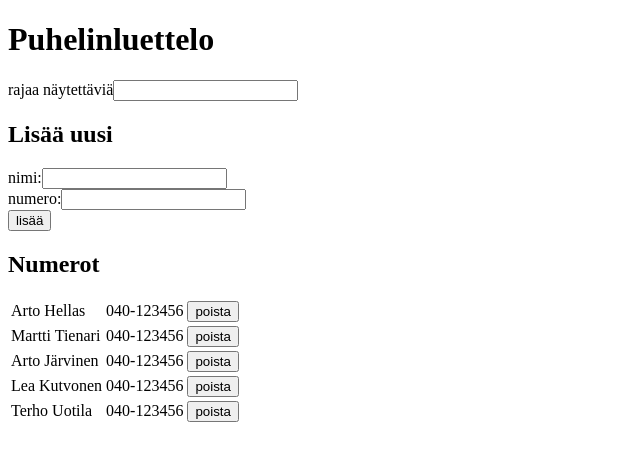
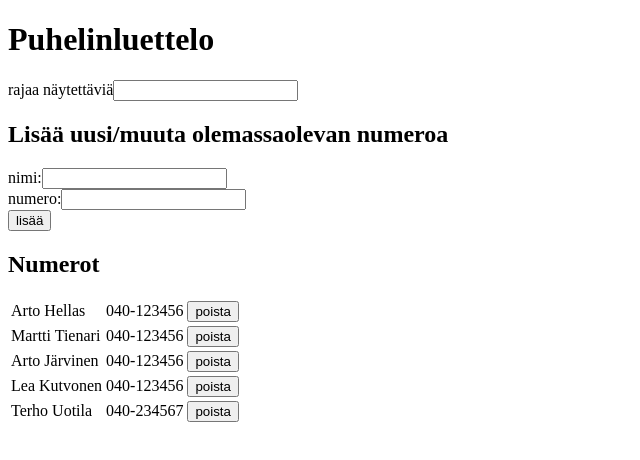
Before and after one commit to EnsioS/fullstack-hy, a React (Create React App) app in the folder osa2/puhelinluettelo/: page / in a window 1280 px wide. Shown: the top 460 px of the page, without its empty margins (0-640 px from the left). Built offline with nearby package versions, Linux system fonts and the light colour scheme; data requests are answered from the project's data file.

Commit message:
teht 2.17, puhelinluettelo osa 10

```diff
--- a/osa2/puhelinluettelo/db.json
+++ b/osa2/puhelinluettelo/db.json
@@ -22,7 +22,7 @@
     },
     {
       "name": "Terho Uotila",
-      "number": "040-123456",
+      "number": "040-234567",
       "id": 6
     }
   ]
--- a/osa2/puhelinluettelo/src/App.js
+++ b/osa2/puhelinluettelo/src/App.js
@@ -25,17 +25,39 @@ class App extends React.Component {
       })
   }
 
-  addPerson = (event) => {
+  handleFormSubmit = (event) => {
     event.preventDefault()
     let persons = this.state.persons
-    const isNewName = !(persons.find((person) => person.name === this.state.newName))
+    const knownPerson = persons.find((person) => person.name === this.state.newName)
 
-    if (isNewName) {
     const person = {
       name: this.state.newName,
       number: this.state.newNumber
     }
 
+    if (knownPerson) {
+      this.updatePerson(knownPerson.id, person)
+    } else {
+      this.addPerson(person)
+    }
+  }
+
+  updatePerson = (id, person) => {
+    if (window.confirm(person.name + " on jo luettelossa, korvataanko vanha numero uudella?")) {
+    personService
+      .update(id, person)
+      .then(knownPerson => {
+        const persons = this.state.persons.filter(n => n.id !== id)
+        this.setState({
+          persons: persons.concat(knownPerson),
+          newName: '',
+          newNumber: ''
+        })
+      })
+    }
+  }
+
+  addPerson = (person) => {
     personService
       .create(person)
       .then(newPerson => {
@@ -45,12 +67,6 @@ class App extends React.Component {
           newNumber: ''
         })
       })
-    } else {
-      this.setState({
-        newName: '',
-        newNumber: ''
-      })
-    }
   }
 
   deletePerson = (person) => {
@@ -85,7 +101,7 @@ class App extends React.Component {
           handleValueChange={this.handleValueChange}
         />
         <LisaaUusi
-          addPerson={this.addPerson}
+          handleFormSubmit={this.handleFormSubmit}
           newName={this.state.newName}
           newNumber={this.state.newNumber}
           handleValueChange={this.handleValueChange}
--- a/osa2/puhelinluettelo/src/components/LisaaUusi.js
+++ b/osa2/puhelinluettelo/src/components/LisaaUusi.js
@@ -1,10 +1,10 @@
 import React from 'react'
 
-const LisaaUusi = ({ addPerson, newName, newNumber, handleValueChange }) => {
+const LisaaUusi = ({ handleFormSubmit, newName, newNumber, handleValueChange }) => {
   return (
     <div>
-      <h2>Lisää uusi</h2>
-      <form onSubmit={addPerson}>
+      <h2>Lisää uusi/muuta olemassaolevan numeroa</h2>
+      <form onSubmit={handleFormSubmit}>
         <div>
           nimi:
           <input
--- a/osa2/puhelinluettelo/src/services/persons.js
+++ b/osa2/puhelinluettelo/src/services/persons.js
@@ -11,9 +11,14 @@ const create = (newObject) => {
   return request.then(response => response.data)
 }
 
+const update = (id, newObject) => {
+  const request = axios.put(`${baseUrl}/${id}`, newObject)
+  return request.then(response => response.data)
+}
+
 const destroy = (id) => {
-    const request = axios.delete(`${baseUrl}/${id}`)
-    return request.then(response => console.log(response))
- }
+  const request = axios.delete(`${baseUrl}/${id}`)
+  return request.then(response => console.log(response))
+}
 
-export default { getAll, create, destroy }
+export default { getAll, create, update, destroy }
```
Lines whose indentation alone changed are shown as unchanged.
